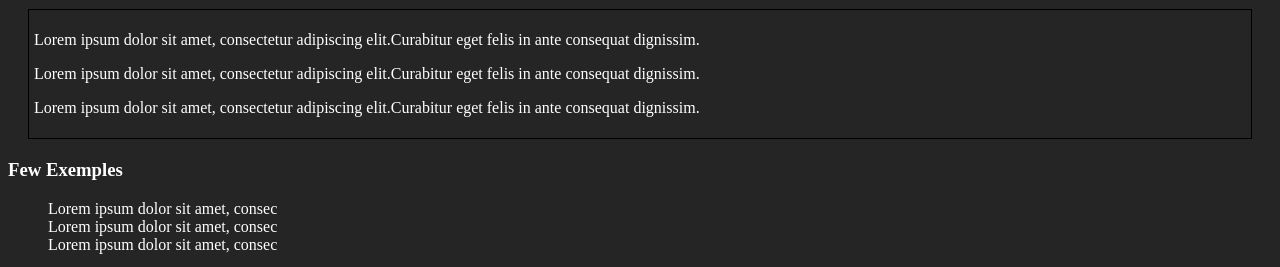
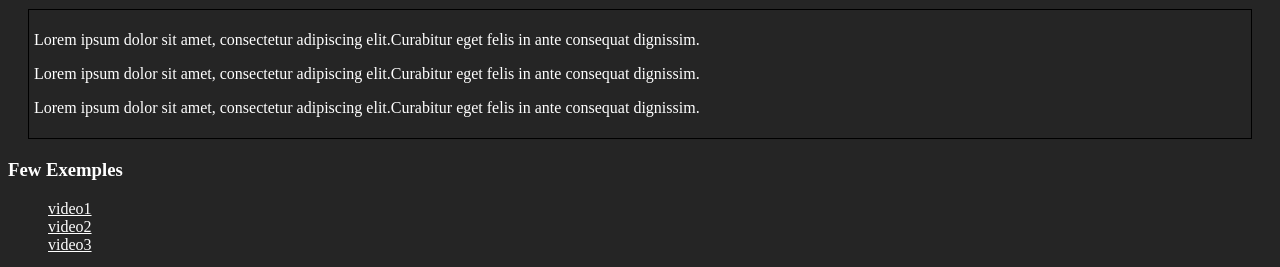
Before and after one commit to CeliaBoiss/projet1_musictionary, a PHP site: page /templateGenre.php in a window 1280 px wide. Shown: the part 241-508 px from the top of the page. Run offline with PHP 8.4, Linux system fonts and the light colour scheme; some libraries are stand-ins or nearby versions.

Commit message:
Modified class id in the Few Exemples list

```diff
--- a/templateGenre.php
+++ b/templateGenre.php
@@ -27,11 +27,12 @@
       <section title = "Few exemples">
           <h3>Few Exemples</h3>
               <ul>
-                  <li class = "chooseVideo" id = "firstVideoToDisplay">Lorem ipsum dolor sit amet, consec</li>
-                  <li class = "chooseVideo" id = "secondVideoToDisplay">Lorem ipsum dolor sit amet, consec</li>
-                  <li class = "chooseVideo" id = "thirdVideoToDisplay">Lorem ipsum dolor sit amet, consec</li>
+                  <li><a href = "" class = "chooseVideo" id = "firstVideoToDisplay">video1</a></li>
+                  <li><a href = "" class = "chooseVideo" id = "secondVideoToDisplay">video2</a></li>
+                  <li><a href = "" class = "chooseVideo" id = "thirdVideoToDisplay">video3</a></li>
+
               </ul>
-              <iframe width="350" height="200" class = "displayedVideo" src="https://www.youtube.com/embed/videoseries?list=PLx0sYbCqOb8TBPRdmBHs5Iftvv9TPboYG" frameborder="0" allow="autoplay; encrypted-media" allowfullscreen></iframe>
+              <iframe width="350" height="200" id = "displayedVideo" src="https://www.youtube.com/embed/videoseries?list=PLx0sYbCqOb8TBPRdmBHs5Iftvv9TPboYG" frameborder="0" allow="autoplay; encrypted-media" allowfullscreen></iframe>
       </section>
 
       <section title = "discoverFirstBlock">
```
